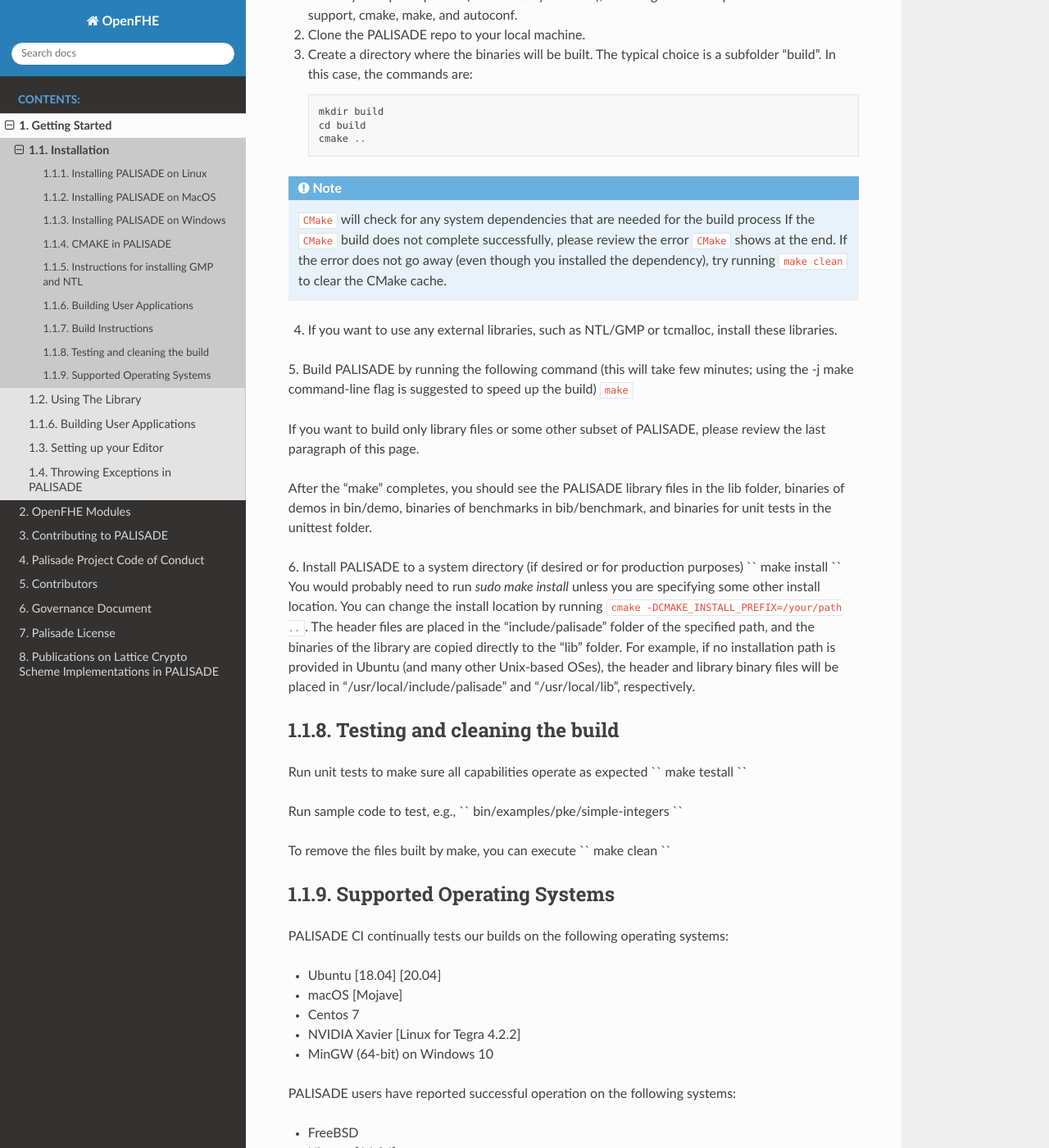
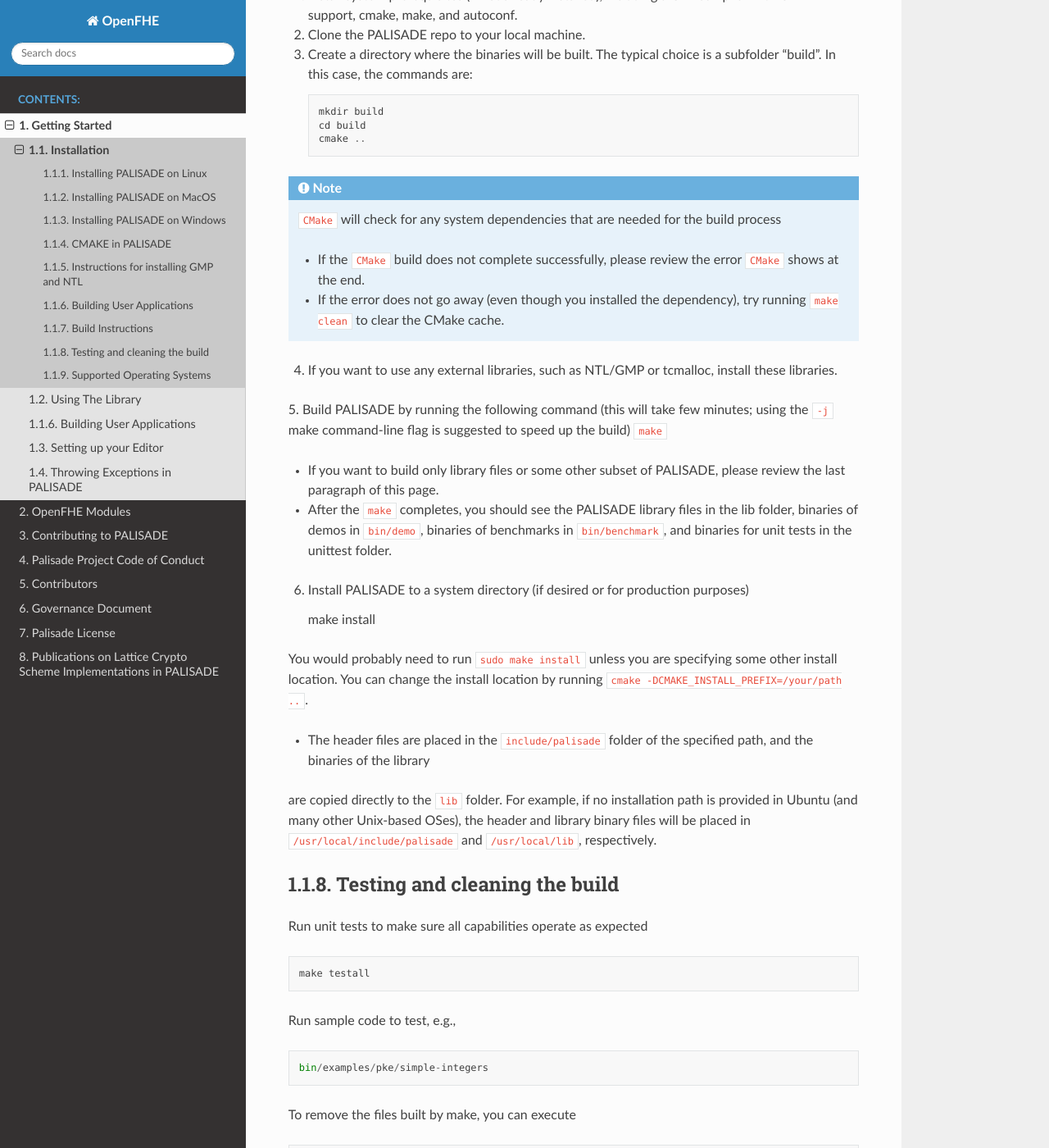
Before and after one commit to openfheorg/openfhe-development, a Sphinx documentation site: the page built from docs/assets/sphinx_rsts/intro/installation/installation.rst, in a window 1280 px wide and 1400 px high, scrolled down 817 px. Shown: the whole window at 82% size. Built offline with Sphinx 7.4.7 and the Read the Docs theme 2.0.0, drawn with Linux system fonts in a browser that asks for light colours; formulas are drawn with MathJax 3; some of the changed text lies outside the part shown.

Commit message:
wrapped up

```diff
--- a/docs/assets/sphinx_rsts/intro/installation/cmake_in_palisade.rst
+++ b/docs/assets/sphinx_rsts/intro/installation/cmake_in_palisade.rst
@@ -246,6 +246,7 @@
 --------------------------------------------------------------
 
 When ``make`` is run without any target specified, it builds:
+
 - all modules,
 - unit tests (if ``BUILD_UNITTESTS=ON``),
 - examples (if ``BUILD_EXAMPLES=ON``),
--- a/docs/assets/sphinx_rsts/intro/installation/installation.rst
+++ b/docs/assets/sphinx_rsts/intro/installation/installation.rst
@@ -38,46 +38,45 @@
     cd build
     cmake ..
 
+.. note:: ``CMake`` will check for any system dependencies that are needed for the build process
 
-.. note:: ``CMake`` will check for any system dependencies that are needed for the build process
-   If the ``CMake`` build does not complete successfully, please review the error ``CMake`` shows at the end.
-   If the error does not go away (even though you installed the dependency), try running ``make clean`` to clear the CMake cache.
+   - If the ``CMake`` build does not complete successfully, please review the error ``CMake`` shows at the end.
+   - If the error does not go away (even though you installed the dependency), try running ``make clean`` to clear the CMake cache.
 
 4. If you want to use any external libraries, such as NTL/GMP or tcmalloc, install these libraries.
 
-5. Build PALISADE by running the following command (this will take few minutes; using the -j make command-line flag is suggested to speed up the build)
+5. Build PALISADE by running the following command (this will take few minutes; using the ``-j`` make command-line flag is suggested to speed up the build)
 ``make``
 
-If you want to build only library files or some other subset of PALISADE, please review the last paragraph of this page.
+- If you want to build only library files or some other subset of PALISADE, please review the last paragraph of this page.
 
-After the "make" completes, you should see the PALISADE library files in the lib folder, binaries of demos in bin/demo, binaries of benchmarks in bib/benchmark, and binaries for unit tests in the unittest folder.
+- After the ``make`` completes, you should see the PALISADE library files in the lib folder, binaries of demos in ``bin/demo``, binaries of benchmarks in ``bin/benchmark``, and binaries for unit tests in the unittest folder.
 
-6. Install PALISADE to a system directory (if desired or for production purposes)
-``
-make install
-``
-You would probably need to run `sudo make install` unless you are specifying some other install location. You can change the install location by running
-``cmake -DCMAKE_INSTALL_PREFIX=/your/path ..``. The header files are placed in the "include/palisade" folder of the specified path, and the binaries of the library
-are copied directly to the "lib" folder. For example, if no installation path is provided in Ubuntu (and many other Unix-based OSes), the header and library
-binary files will be placed in "/usr/local/include/palisade" and "/usr/local/lib", respectively.
+6. Install PALISADE to a system directory (if desired or for production purposes) ::
+
+   make install
+
+You would probably need to run ``sudo make install`` unless you are specifying some other install location. You can change the install location by running
+``cmake -DCMAKE_INSTALL_PREFIX=/your/path ..``.
+
+- The header files are placed in the ``include/palisade`` folder of the specified path, and the binaries of the library
+are copied directly to the ``lib`` folder. For example, if no installation path is provided in Ubuntu (and many other Unix-based OSes), the header and library
+binary files will be placed in ``/usr/local/include/palisade`` and ``/usr/local/lib``, respectively.
 
 Testing and cleaning the build
 ##############################
 
-Run unit tests to make sure all capabilities operate as expected
-``
-make testall
-``
+Run unit tests to make sure all capabilities operate as expected ::
 
-Run sample code to test, e.g.,
-``
-bin/examples/pke/simple-integers
-``
+   make testall
 
-To remove the files built by make, you can execute
-``
-make clean
-``
+Run sample code to test, e.g., ::
+
+   bin/examples/pke/simple-integers
+
+To remove the files built by make, you can execute ::
+
+   make clean
 
 Supported Operating Systems
 ###########################
--- a/docs/assets/sphinx_rsts/modules/core.rst
+++ b/docs/assets/sphinx_rsts/modules/core.rst
@@ -6,12 +6,15 @@
 Detailed below are the various components for the ``core`` module. These components are composed and used to construct the ``pke`` and ``binfhe`` modules. The ``core`` module consists of 3 primary components:
 
 - **Lattice**:
+
   - Consists of the underlying implementation of lattice-based cryptography schemes.
 
 - **Math**:
+
   - Code pertaining to the underlying math that is used e.g a matrix class (``MatrixStrassen``), number theory functions, etc.
 
 - **Utilities**:
+
   - Utilities such as an underlying fast block allocator, and code for a hashing function (based off ``Blake2b``).
 
   .. note:: The PRNG function can be extended by including your own implementation so long as you follow the conventions followed.
--- a/docs/assets/sphinx_rsts/modules/pke/pke_encoding.rst
+++ b/docs/assets/sphinx_rsts/modules/pke/pke_encoding.rst
@@ -24,7 +24,7 @@
     - Packs integers into a vector of size ``n``
     - Element-wise ops: Supports only element-wise addition (``EvalAdd``), but not multiplication. Thus, typically only works well when no multiplications are necessary
     - Scalar ops: multiplication supported
-    .. note:: is rarely used.
+    .. note:: ``Coef Packed Encoding`` is rarely used.
 
 ``Encoding Params``
     - The object containing the parameters for encoding. These parameters are kept and continually reused (can be modified) during the encoding of new values
```
Also changed, not shown: other parts of docs/assets/sphinx_rsts/intro/installation/installation.rst (+0 -4 lines).
